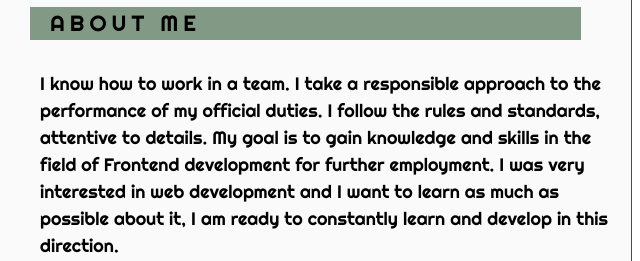
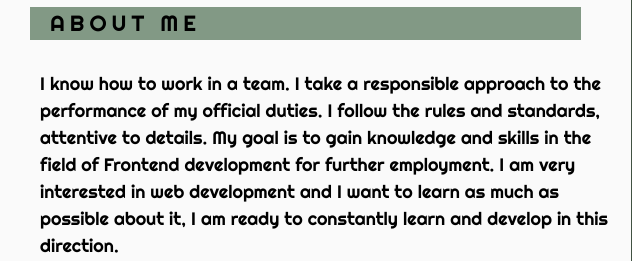
Before and after one commit to kolyagae/rsschool-cv, a plain HTML site: page index.html in a window 1280 px wide. Shown: the part 539-800 px from the top of the page, 640-1280 px from the left. Drawn offline with Linux system fonts and the light colour scheme.

Commit message:
refactor: change information about myself

```diff
--- a/index.html
+++ b/index.html
@@ -85,7 +85,7 @@
             I know how to work in a team. I take a responsible approach to the
             performance of my official duties. I follow the rules and standards,
             attentive to details. My goal is to gain knowledge and skills in the
-            field of Frontend development for further employment. I was very
+            field of Frontend development for further employment. I am very
             interested in web development and I want to learn as much as
             possible about it, I am ready to constantly learn and develop in
             this direction.
```
